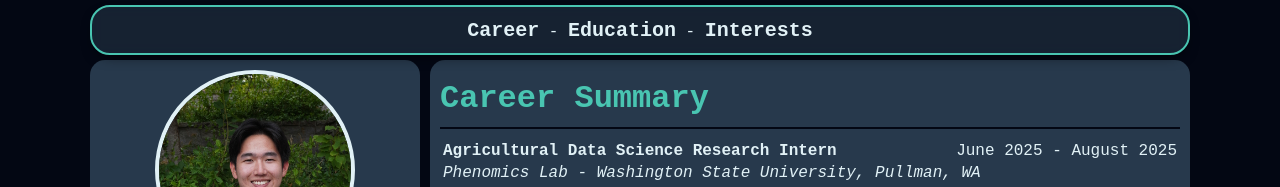
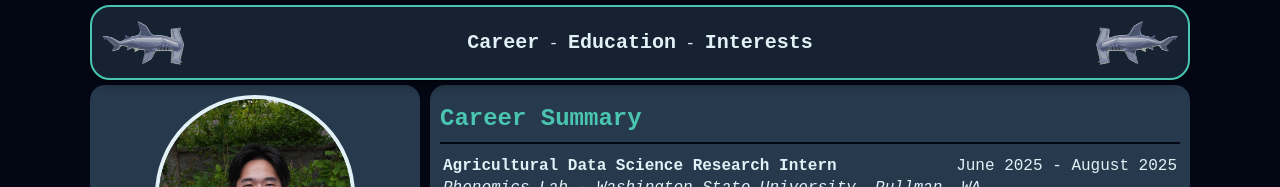
Before and after one commit to GU-Web-Dev-2025/homework-2-css-RitchieFu, a plain HTML site: page index.html in a window 1280 px wide. Shown: the top 187 px of the page. Drawn offline with Linux system fonts and the light colour scheme.

Commit message:
Add logos and adjust spacing for the nav bar

```diff
--- a/index.html
+++ b/index.html
@@ -11,19 +11,18 @@
     <link rel="stylesheet" href="styles.css">
 </head>
 <body>
-
     <div id="container">
-        <div id="top-pane">
-            <!-- <img src="images/hammer.webp" alt="Hammerhead shark" id="logo"> -->
+        <section id="top-pane">
+            <img src="images/hammer.webp" alt="Hammerhead shark" id="logo">
             <div id="nav-bar">
                 <a href="#career-header">Career</a>&nbsp;-
                 <a href="#education-header">Education</a>&nbsp;-
                 <a href="#interests-header">Interests</a>
             </div>
-        </div>
+            <img src="images/hammer.webp" alt="Hammerhead shark" id="logo-flipped">
+        </section>
 
-
-        <div id="side-pane">
+        <section id="side-pane">
             <div id="profile-pic">
                 <a href="https://www.linkedin.com/in/ritchie-fu-4a2273242/" target="_blank" rel="noopener noreferrer">
                     <img src="images/profile.jpg" alt="Profile Picture">
@@ -39,10 +38,9 @@
                 and designed a research poster to present my work at the WSU Symposium in August 2025.
             </p>
             <hr>
+        </section>
 
-
-        </div>
-        <div id="right-pane">
+        <section id="right-pane">
             <h1 id="career-header">Career Summary</h1>
             <hr> <!-- horizontal line -->
             <section>
@@ -89,7 +87,6 @@
             <hr>
             <section>
                 <table>
-                    <!-- <caption>Education History from high school to university.</caption> -->
                     <tr>
                         <th class="exp-format-left">Gonzaga University, Spokane, WA</th>
                         <td class="exp-format-right">August 2022 - May 2026</td>
@@ -140,15 +137,9 @@
                         </ul>
                     </li>
                 </ol>
-                <!-- <div id="photo-row">
-                    <img src="images/dr_h.jpeg" alt="A picture of myself with Dr. H!"/>
-                    <img src="images/divide.jpeg" alt="A picture of myself skiing at Schweitzer"/>
-                    <img src="images/yos3.jpeg" alt="A picture of myself at Yosemite"/>
-                </div> -->
             </section>
-        </div>
-
-    </div>
+        </section>
+    </section>
 
     <script>
     // Tiny scroll listener: toggles 'scrolled' once past threshold
--- a/styles.css
+++ b/styles.css
@@ -57,7 +57,7 @@ hr {
     top: 5px;
     z-index: 100;
     width: 100%;
-    height: 50px;
+    height: 75px;
     max-width: 1100px;
     box-shadow: 0 6px 14px -6px rgba(0,0,0,0.75);
     margin-inline: auto;       /* keep centered */
@@ -66,10 +66,10 @@ hr {
 
 /* Shrink to ~50% of original width once helper JS adds .scrolled to <body> */
 body.scrolled #top-pane {
-    width: 40%;                /* about half; never larger than original */
+    width: 55%;
     height: 80%;
     background-color: rgba(39,57,76,0.50); /* slight tweak while shrunk */
-    padding: 8px 10px;
+    padding: 10px 10px;
     box-shadow: 0 8px 18px -8px rgba(0,0,0,0.75);
 }
 
@@ -81,26 +81,18 @@ body.scrolled #top-pane {
     }
 }
 
-/* ...existing code... */
-
-/* Optional: if you want the side/right panes themselves to scroll internally while the page body stays:
-#side-pane,
-#right-pane {
-    overflow-y: auto;
-}
-*/
-
-
-
 #logo {
     height: 50px;
     /* Todo change size later */
 }
 
+#logo-flipped {
+    height: 50px;
+    transform: scaleX(-1);
+}
+
 #nav-bar {
     margin: 0 auto;
-    /* margin-left: auto;
-    padding-right: 20px; */
 }
 
 #nav-bar a {
```
